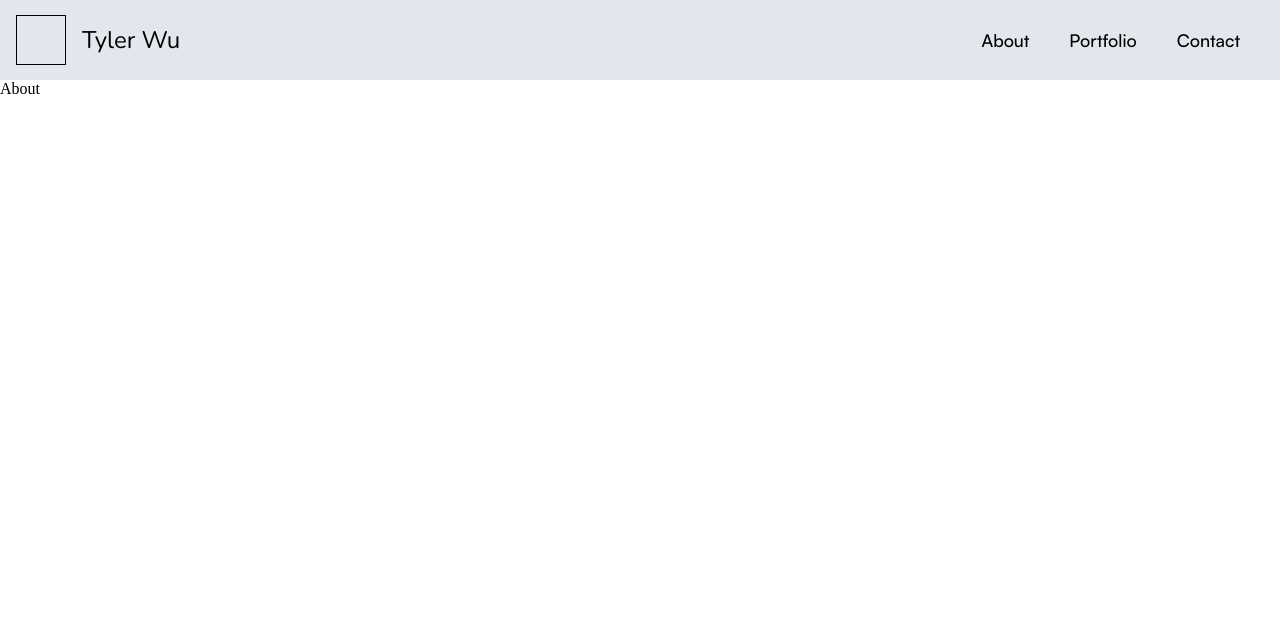
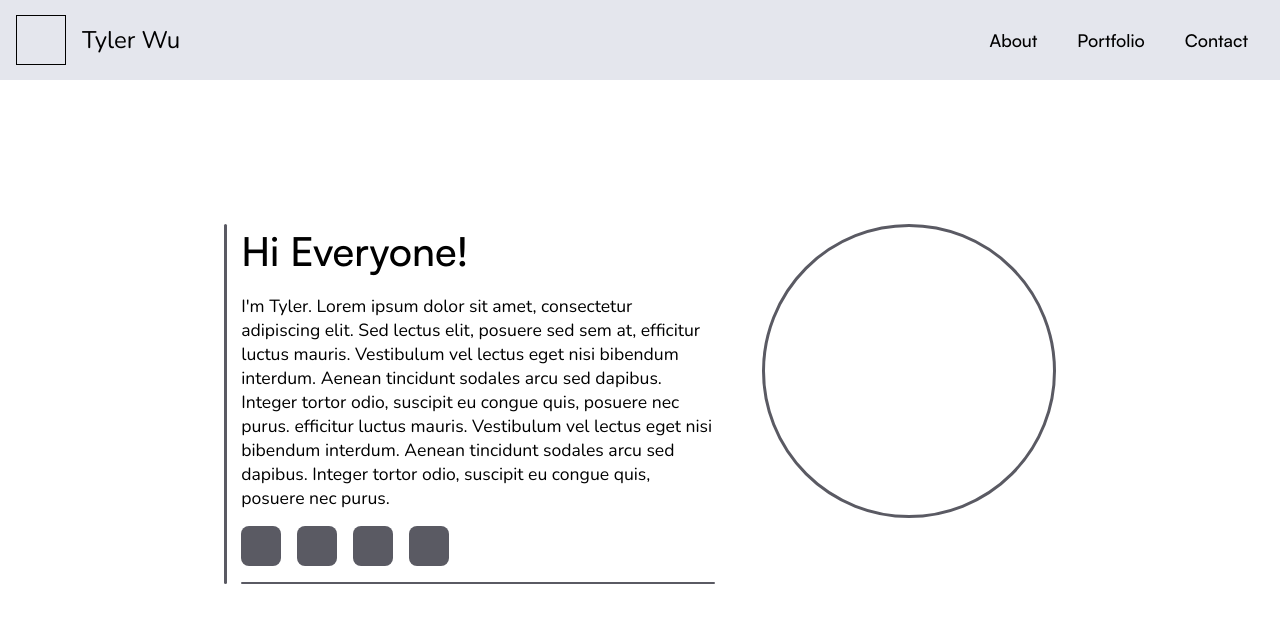
Before and after one commit to TylerWu137/personal-website, a React (Vite) app: page / in a window 1280 px wide. Shown: the top 622 px of the page. Built offline with nearby package versions, Linux system fonts and the light colour scheme.

Commit message:
added section areas and template for about me section

```diff
--- a/package.json
+++ b/package.json
@@ -15,6 +15,7 @@
     "@emotion/react": "^11.14.0",
     "@emotion/styled": "^11.14.1",
     "@mui/icons-material": "^9.1.1",
+    "@mui/lab": "^9.0.0-beta.8",
     "@mui/material": "^9.1.2",
     "react": "^18.0.0",
     "react-dom": "^18.0.0",
--- a/src/App.jsx
+++ b/src/App.jsx
@@ -3,25 +3,33 @@ import {Stack, Box, Typography, Button, Link} from "@mui/material";
 
 import NavBar from "./components/NavBar";
 import AboutSection from "./sections/AboutSection";
+import PortfolioSection from "./sections/PortfolioSection";
+import ContactSection from "./sections/ContactSection";
+import Footer from "./sections/Footer";
 
-import { NavigationProvider } from "./contexts/NavigationContext";
-
+import { useNavigation } from "./contexts/NavigationContext";
 
 export default function App() {
 
-  const scrollToSection = (ref) => {
-    ref.current?.scrollIntoView({
-      behavior: "smooth",
-      block: "start",
-    });
-  };
+  const { navBarHeight, aboutRef, portfolioRef, contactRef, scrollToSection } = useNavigation();
 
   return (
-    <NavigationProvider>
-      <Stack className="page" sx={{height: "100%"}}>
-        <NavBar sx={{height: "10%"}} />
-        <AboutSection className="section"/>
+    <Stack sx={{height: "100%", alignItems: "center", width: "100%"}}>
+      <NavBar sx={{height: navBarHeight, width: "100%", position: "fixed"}} />
+      <Stack className="page" sx={{
+        height: "90%", alignItems: "center", width: "100%",
+        marginTop: navBarHeight,
+        overflowY: "auto", overflowX: "hidden",
+        scrollbarWidth: "none",
+        "&::-webkit-scrollbar": {
+          display: "none",
+        },}}
+      >
+        <AboutSection className="section" sx={{minHeight: "100%", height: "100%", width: "65%", boxSizing: "border-box"}}/>
+        <PortfolioSection className="section" sx={{minHeight: "100%", width: "65%", boxSizing: "border-box"}}/>
+        <ContactSection className="section" sx={{minHeight: "100%", width: "65%", boxSizing: "border-box"}}/>
+        <Footer className="section" sx={{minHeight: "20%", minWidth: "100%", boxSizing: "border-box"}}></Footer>
       </Stack>
-    </NavigationProvider>
+    </Stack>
   );
 }
--- a/src/components/NavBar.jsx
+++ b/src/components/NavBar.jsx
@@ -19,7 +19,8 @@ export default function NavBar({ sx }) {
   );
 
   return (
-    <Stack spacing={2} direction="row" sx={{alignItems: "center", pl: 2, pr: 5, backgroundColor: "var(--secondary)", ...sx}}>
+    <Stack spacing={2} direction="row" sx={{alignItems: "center", backgroundColor: "var(--secondary)", ...sx}}>
+      <Box></Box>
       <Box sx={{height: "60%", aspectRatio: "1 / 1", border: 1}}></Box>
       <Typography variant="secondary1">Tyler Wu</Typography>
       <Box sx={{flex: 1}} />
@@ -28,6 +29,8 @@ export default function NavBar({ sx }) {
         {NavButton("Portfolio", portfolioRef)}
         {NavButton("Contact", contactRef)}
       </Stack>
+      <Box></Box>
+      <Box></Box>
     </Stack>
   );
 }
--- a/src/contexts/NavigationContext.jsx
+++ b/src/contexts/NavigationContext.jsx
@@ -1,13 +1,16 @@
 import { createContext, useContext, useRef } from "react";
+
 
 const NavigationContext = createContext(null);
 
 export function NavigationProvider({ children }) {
   const homeRef = useRef(null);
   const aboutRef = useRef(null);
-  const projectsRef = useRef(null);
+  const portfolioRef = useRef(null);
   const experienceRef = useRef(null);
   const contactRef = useRef(null);
+
+  const navBarHeight = "10vh";
 
   const scrollToSection = (ref) => {
     ref.current?.scrollIntoView({
@@ -21,10 +24,11 @@ export function NavigationProvider({ children }) {
       value={{
         homeRef,
         aboutRef,
-        projectsRef,
+        portfolioRef,
         experienceRef,
         contactRef,
         scrollToSection,
+        navBarHeight,
       }}
     >
       {children}
--- a/src/index.css
+++ b/src/index.css
@@ -87,7 +87,7 @@ body {
 
 .page {
   /* Makes the entire page scroll */
-  min-height: 100vh;
+  min-height: 90vh;
 
   /* Snap scrolling */
   scroll-snap-type: y mandatory;
--- a/src/main.jsx
+++ b/src/main.jsx
@@ -1,6 +1,7 @@
 import React from "react";
 import ReactDOM from "react-dom/client";
 import { ThemeProvider } from "@mui/material/styles";
+import { NavigationProvider } from "./contexts/NavigationContext";
 
 import App from "./App.jsx";
 import theme from "./theme.js";
@@ -8,6 +9,8 @@ import "./index.css";
 
 ReactDOM.createRoot(document.getElementById("root")).render(
   <ThemeProvider theme={theme}>
-    <App />
+    <NavigationProvider>
+      <App />
+    </NavigationProvider>
   </ThemeProvider>
 );
--- a/src/sections/AboutSection.jsx
+++ b/src/sections/AboutSection.jsx
@@ -2,11 +2,57 @@ import {Stack, Box, Typography, Button, Link} from "@mui/material";
 
 import { useNavigation } from "../contexts/NavigationContext";
 
-export default function AboutSection() {
+export default function AboutSection({sx}) {
   const { aboutRef, portfolioRef, contactRef, scrollToSection } = useNavigation();
 
   return (
-    <Box  ref={aboutRef}>About
+    <Box ref={aboutRef} sx={{ width: "100%",
+        scrollSnapAlign: "start",
+        display: "flex",
+        alignItems: "center",
+        ...sx
+      }}>
+        <Stack direction="row" sx={{height: "50%", width: "100%", transform: "translateY(-10%)",}}>
+          <Box
+            sx={{
+              width: "3px",
+              height: "100%",
+              backgroundColor: "var(--primary)",
+              borderRadius: 99,
+            }}
+          />
+          <Box sx={{flex: 0.3}}/>
+          <Stack spacing={2} sx={{flex: 10, minWidth: 0}}>
+            <Typography variant="primary2">Hi Everyone!</Typography>
+            <Typography variant="secondary2" sx={{overflowWrap: "break-word",}}>I'm Tyler. Lorem ipsum dolor sit amet, consectetur
+              adipiscing elit. Sed lectus elit, posuere sed sem at,
+              efficitur luctus mauris. Vestibulum vel lectus eget
+              nisi bibendum interdum. Aenean tincidunt sodales arcu
+              sed dapibus. Integer tortor odio, suscipit eu congue quis,
+              posuere nec purus.
+              efficitur luctus mauris. Vestibulum vel lectus eget
+              nisi bibendum interdum. Aenean tincidunt sodales arcu
+              sed dapibus. Integer tortor odio, suscipit eu congue quis,
+              posuere nec purus.
+            </Typography>
+            <Stack spacing={2} direction="row">
+              <Box sx={{height: "40px", aspectRatio: "1 / 1", backgroundColor: "var(--primary)", borderRadius: 2}}/>
+              <Box sx={{height: "40px", aspectRatio: "1 / 1", backgroundColor: "var(--primary)", borderRadius: 2}}/>
+              <Box sx={{height: "40px", aspectRatio: "1 / 1", backgroundColor: "var(--primary)", borderRadius: 2}}/>
+              <Box sx={{height: "40px", aspectRatio: "1 / 1", backgroundColor: "var(--primary)", borderRadius: 2}}/>
+            </Stack>
+            <Box
+            sx={{
+              width: "100%",
+              height: "3px",
+              backgroundColor: "var(--primary)",
+              borderRadius: 99,
+            }}
+          />
+          </Stack>
+          <Box sx={{flex: 1}}/>
+          <Box sx={{borderRadius: 999, height: "80%", aspectRatio: "1 / 1", border: 3, color: "var(--primary)"}}/>
+        </Stack>
     </Box>
   );
 }
--- /dev/null
+++ b/src/sections/ContactSection.jsx
@@ -0,0 +1,16 @@
+import {Stack, Box, Typography, Button, Link} from "@mui/material";
+
+import { useNavigation } from "../contexts/NavigationContext";
+
+export default function ContactSection({sx}) {
+  const { aboutRef, portfolioRef, contactRef, scrollToSection } = useNavigation();
+
+  return (
+    <Box sx={{border: 1, width: "100%",
+        scrollSnapAlign: "start", ...sx
+      }}
+      ref={contactRef}>
+        COntact
+    </Box>
+  );
+}
--- /dev/null
+++ b/src/sections/Footer.jsx
@@ -0,0 +1,16 @@
+import {Stack, Box, Typography, Button, Link} from "@mui/material";
+
+import { useNavigation } from "../contexts/NavigationContext";
+
+export default function PortfolioSection({sx}) {
+  const { aboutRef, portfolioRef, contactRef, scrollToSection } = useNavigation();
+
+  return (
+    <Box sx={{border: 1, width: "100%",
+        scrollSnapAlign: "start", ...sx
+      }}
+    >
+        portfolio
+    </Box>
+  );
+}
--- /dev/null
+++ b/src/sections/PortfolioSection.jsx
@@ -0,0 +1,16 @@
+import {Stack, Box, Typography, Button, Link} from "@mui/material";
+
+import { useNavigation } from "../contexts/NavigationContext";
+
+export default function PortfolioSection({sx}) {
+  const { aboutRef, portfolioRef, contactRef, scrollToSection } = useNavigation();
+
+  return (
+    <Box sx={{border: 1, width: "100%",
+        scrollSnapAlign: "start", ...sx
+      }}
+      ref={portfolioRef}>
+        portfolio
+    </Box>
+  );
+}
--- a/src/theme.js
+++ b/src/theme.js
@@ -12,7 +12,7 @@ const theme = createTheme({
 
     primary2: {
       fontFamily: '"Satoshi", sans-serif',
-      fontWeight: 400,
+      fontWeight: 500,
       fontSize: "2.5rem"
     },
 
```
Also changed, not shown: 1 other file (tests, documents, lock files or other folders).
